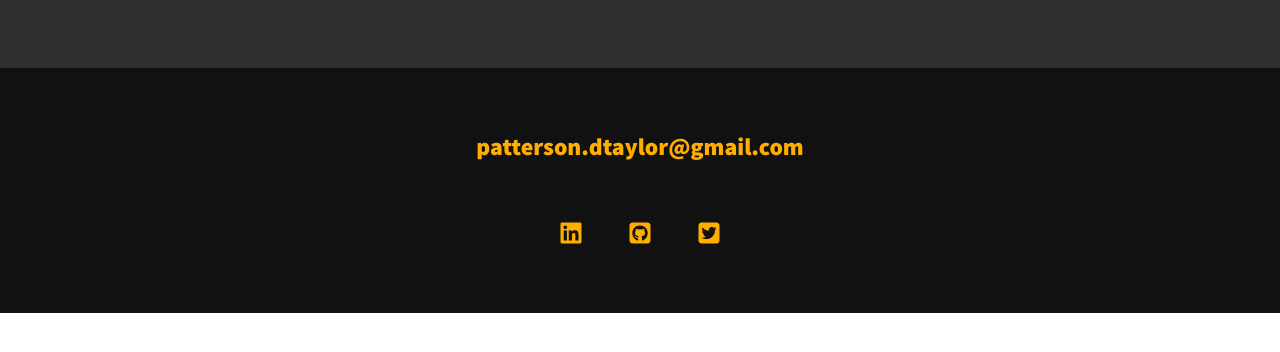
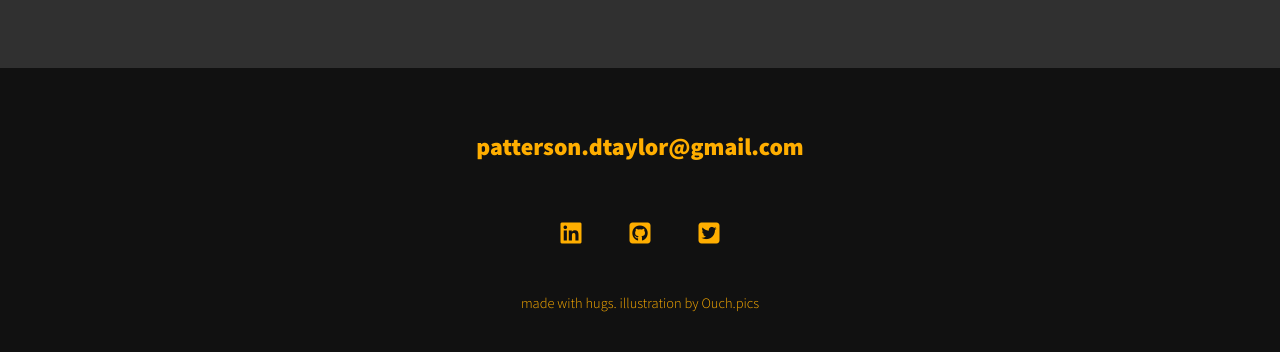
Before and after one commit to patterson-dtaylor/static-portfolio, a website: page index.html in a window 1280 px wide. Shown: the part 3307-3659 px from the top of the page. Before the commit the page ends 3620 px from the top, so only its background shows below. Drawn offline with nearby package versions, Linux system fonts and the light colour scheme.

Commit message:
fixed footer and added links

```diff
--- a/css/style.css
+++ b/css/style.css
@@ -508,7 +508,7 @@ header {
   display: flex;
   justify-content: center;
   margin: 2em 0 0;
-  padding: 0;
+  padding: 0 0 25px 0;
 }
 
 .social-list__item {
@@ -518,3 +518,7 @@ header {
 .social-list__link {
   padding: .5em;
 }
+
+.footer p {
+  font-size: .90rem;
+}
--- a/index.html
+++ b/index.html
@@ -244,8 +244,8 @@
           </a>
         </li>
       </ul>
+      <p>made with hugs. illustration by <a href="https://icons8.com">Ouch.pics</a></p>
     </footer>
-
     <script src="js/index.js"></script>
 
   </body>
```
Also changed, not shown: img/heroku-logo.png (deleted).
